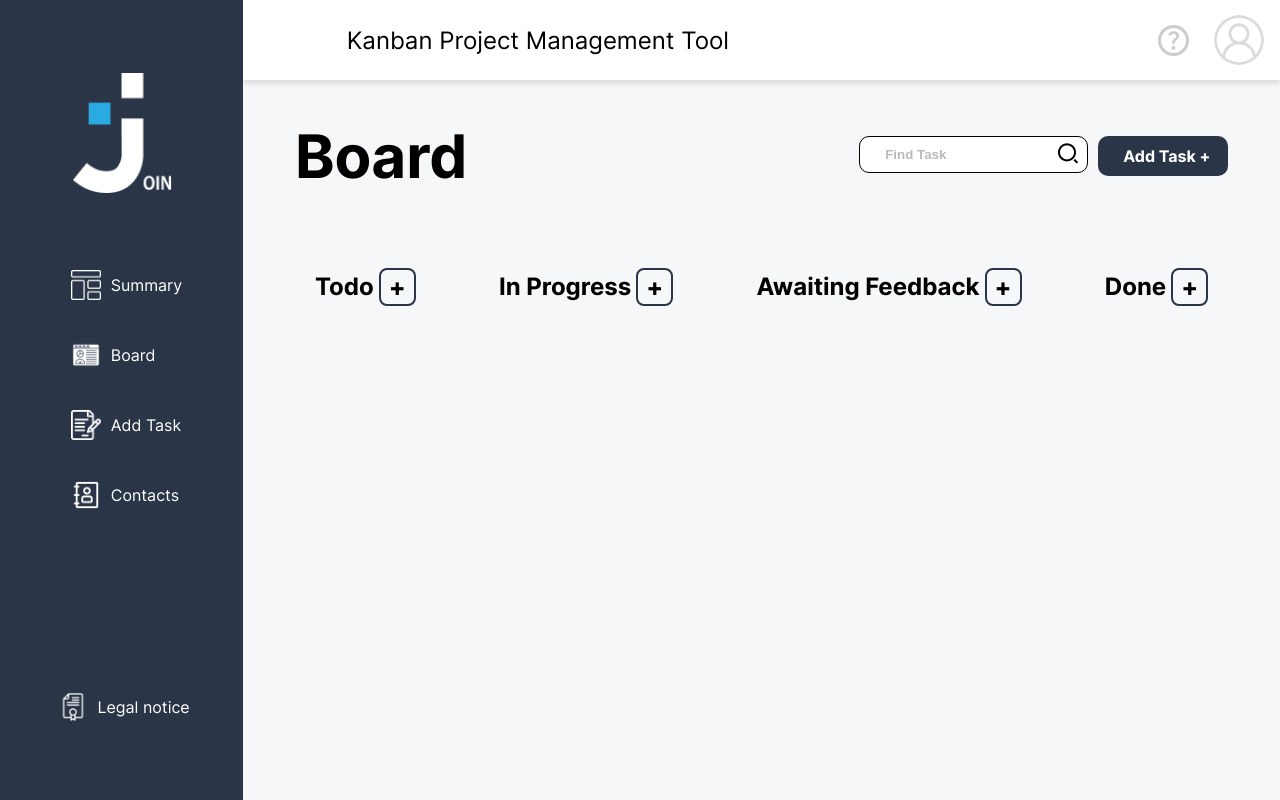
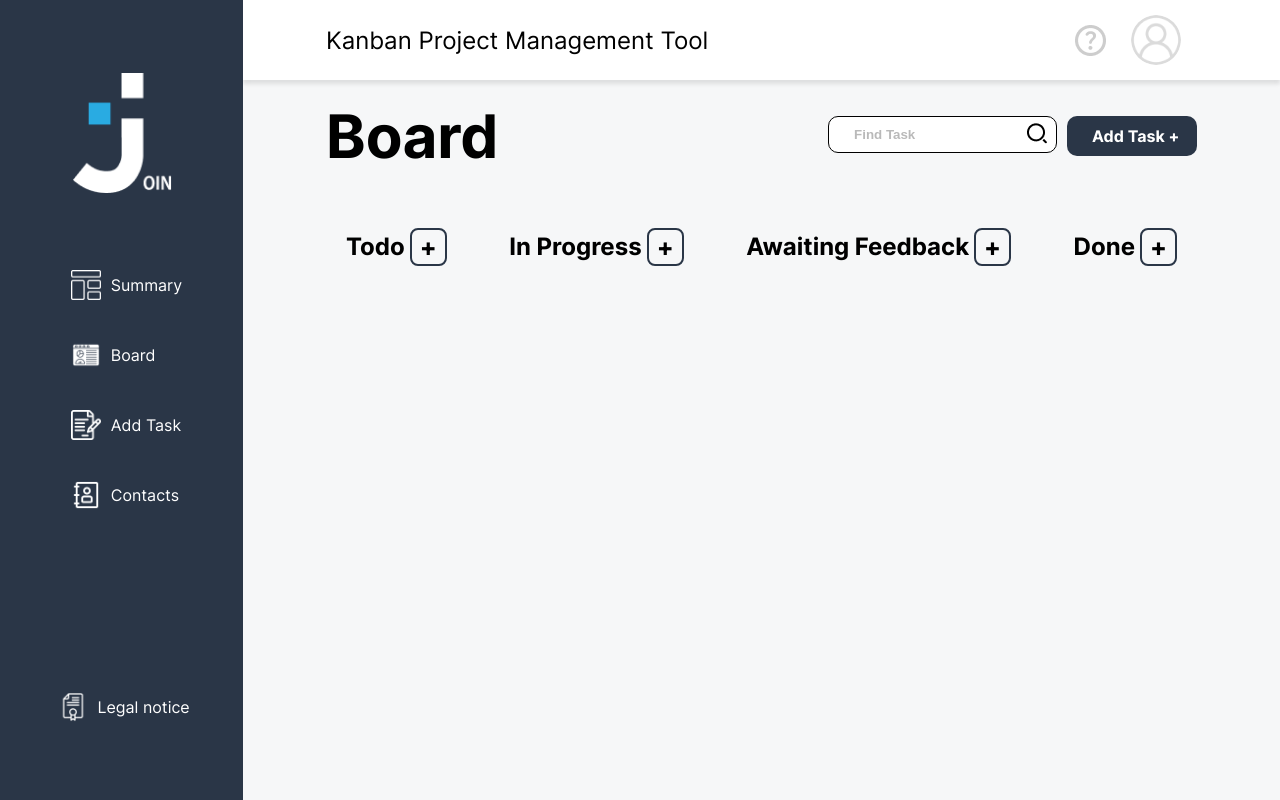
Before and after one commit to Mazin-Fouad/Join, a plain HTML site: page board.html in a window 1280 px wide. Drawn offline with Linux system fonts and the light colour scheme; no server answers.

Commit message:
board page modified

```diff
--- a/board.html
+++ b/board.html
@@ -35,7 +35,7 @@
 </head>
 <body onload="init();">
   <div class="maincontainer">
-    <div id="popUpBackground"class="">
+    <div id="popUpBackground"class="" onclick="cancelTaskPopup()">
       <div class="task-popup d-none" id="taskPopup">
 
 
--- a/css/board.css
+++ b/css/board.css
@@ -22,8 +22,9 @@
   display: flex;
   justify-content: space-between;
   align-items: center;
-  padding-left: 5%;
-  padding-right: 5%;
+  padding-left: 8%;
+  padding-right: 8%;
+  margin-top: -20px;
 }
 
 .board h1 {
@@ -95,11 +96,12 @@
 }
 
 .all-tasks-contnet {
+  margin-top: -20px;
   display: flex;
   justify-content: space-between;
   flex-wrap: wrap;
-  padding-left: 5%;
-  padding-right: 5%;
+  padding-left: 8%;
+  padding-right: 8%;
   position: relative;
   text-transform: capitalize;
 }
@@ -136,7 +138,7 @@
 
 .todo-content:hover {
   transition: all 0.3s ease-in-out;
-  transform: rotate(1deg);
+  transform: scale(1.04);
 }
 
 .create-todo span {
--- a/css/header.css
+++ b/css/header.css
@@ -3,7 +3,8 @@
   background-color: white;
   display: flex;
   justify-content: space-between;
-  padding-left: 10%;
+  padding-left: 8%;
+  padding-right: 8%;
   align-items: center;
   box-shadow: 0px 4px 4px rgba(0, 0, 0, 0.1);
   font-size: 1.5rem;
--- a/css/style.css
+++ b/css/style.css
@@ -78,7 +78,7 @@ a {
 .headline {
   display: flex;
   align-items: center;
-  padding-left: 10%;
+  padding-left: 8%;
 }
 
 .headline h1 {
--- a/script/board.js
+++ b/script/board.js
@@ -6,6 +6,8 @@ let ProgressbarValue;
 let label;
 let fulfillment;
 let assigendEdit;
+
+let taskIsOpen = false;
 
 /**
  * open task popup when user clicks on task box
@@ -139,6 +141,7 @@ function styleCategory(printTask, b) {
  * to show the popup after click on the task box
  */
 function showOpenTaskPopup(i) {
+  taskIsOpen = true;
   document.getElementById('taskPopup').innerHTML = createTaskContentHTML(i);
   document.getElementById('popUpBackground').classList.add('popUpBackground');
   document.getElementById('taskPopup').classList.remove('d-none');
```
